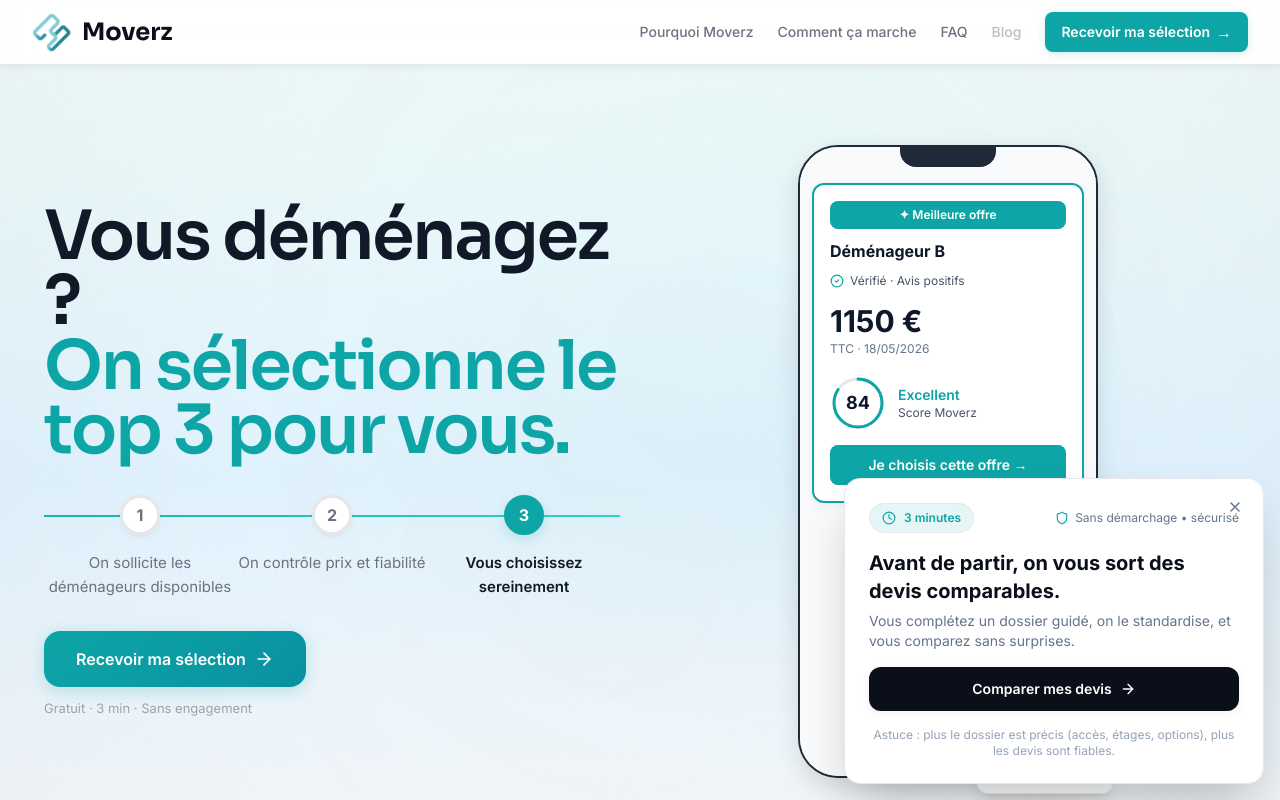
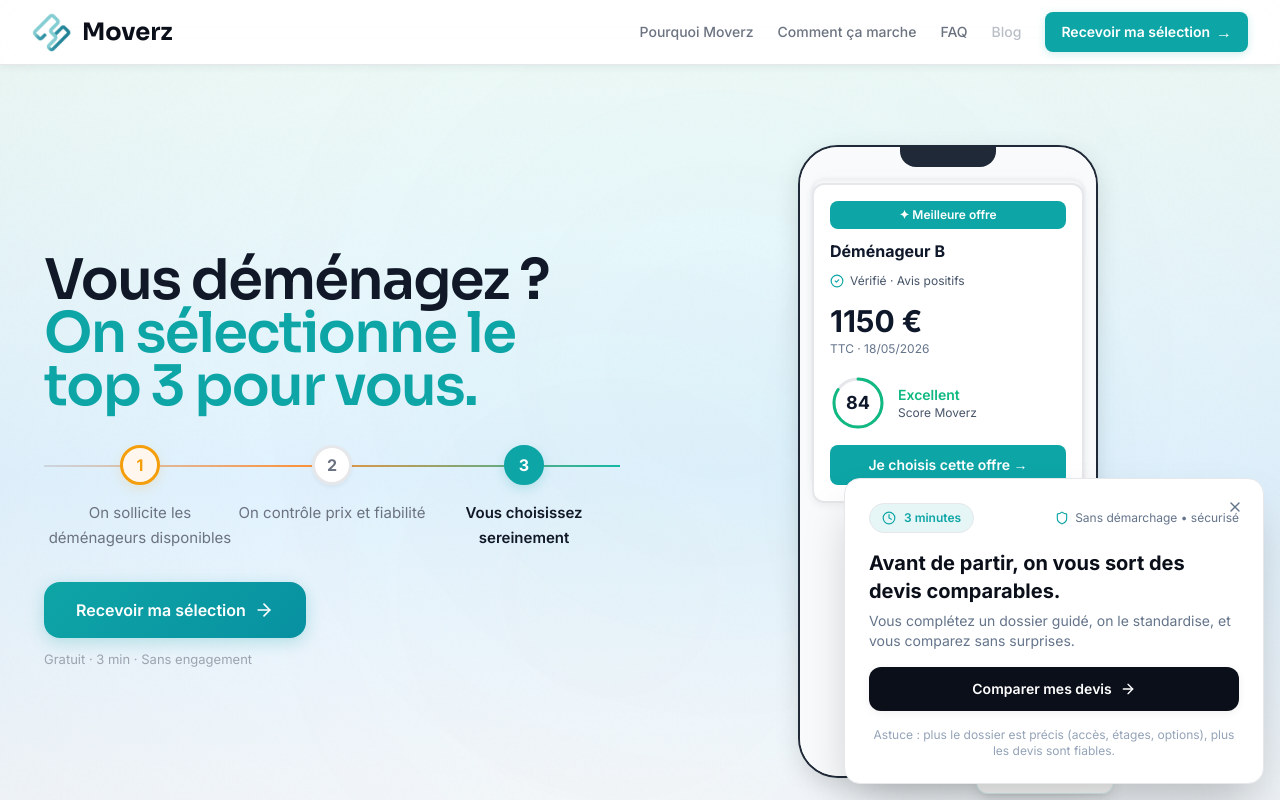
Before and after one commit to gdetaisne/moverz-fr, a Next.js app: page / in a window 1280 px wide. Shown: the top 800 px of the page. Built offline with nearby package versions, Linux system fonts and the light colour scheme.

Commit message:
✨ Hero refinements: H1 56px + orange touches (#F59E0B) + mock-up stack effect + green score

```diff
--- a/components/sections/HeroV4TwoColumn.tsx
+++ b/components/sections/HeroV4TwoColumn.tsx
@@ -90,9 +90,12 @@ export function HeroV4TwoColumn() {
               {/* Ligne horizontale background */}
               <div className="absolute top-4 left-0 right-0 h-[2px] bg-slate-200" />
 
-              {/* Ligne animée (progression) */}
+              {/* Ligne animée (progression) avec touche orange subtile */}
               <motion.div
-                className="absolute top-4 left-0 h-[2px] bg-gradient-to-r from-teal-500 to-teal-400"
+                className="absolute top-4 left-0 h-[2px]"
+                style={{
+                  background: "linear-gradient(to right, #CBD5E1 0%, #FB923C 45%, #14B8A6 100%)"
+                }}
                 initial={{ width: "0%" }}
                 animate={{ width: "100%" }}
                 transition={{ duration: 2, delay: 0.5, ease: [0.16, 1, 0.3, 1] }}
@@ -119,8 +122,8 @@ export function HeroV4TwoColumn() {
                       initial={{ scale: 0, backgroundColor: "#F3F4F6" }}
                       animate={{
                         scale: 1,
-                        backgroundColor: bold ? "#0EA5A6" : "#FFFFFF",
-                        borderColor: bold ? "#0EA5A6" : "#E5E7EB"
+                        backgroundColor: i === 0 ? "#FFF7ED" : (bold ? "#0EA5A6" : "#FFFFFF"),
+                        borderColor: i === 0 ? "#F59E0B" : (bold ? "#0EA5A6" : "#E5E7EB")
                       }}
                       transition={{
                         duration: 0.4,
@@ -129,7 +132,7 @@ export function HeroV4TwoColumn() {
                       }}
                       style={{
                         border: "2px solid",
-                        color: bold ? "#fff" : "#6B7280",
+                        color: i === 0 ? "#F59E0B" : (bold ? "#fff" : "#6B7280"),
                       }}
                     >
                       {num}
@@ -179,9 +182,9 @@ export function HeroV4TwoColumn() {
         >
           {/* COLONNE GAUCHE : Texte + CTA (col-span-6) */}
           <motion.div variants={staggerItem} className="lg:col-span-6 max-w-[580px]">
-            {/* H1 - Specs Ramp exactes */}
+            {/* H1 - Size optimisé */}
             <h1
-              className="font-heading text-[68px] leading-[0.95] font-semibold tracking-[-0.03em] mb-8"
+              className="font-heading text-[56px] leading-[0.95] font-semibold tracking-[-0.03em] mb-8"
               style={{ color: "#111827" }}
             >
               Vous déménagez ?
@@ -197,9 +200,12 @@ export function HeroV4TwoColumn() {
                 {/* Ligne horizontale background */}
                 <div className="absolute top-5 left-0 right-0 h-[2px] bg-slate-200" />
 
-                {/* Ligne animée (progression) */}
+                {/* Ligne animée (progression) avec touche orange subtile */}
                 <motion.div
-                  className="absolute top-5 left-0 h-[2px] bg-gradient-to-r from-teal-500 to-teal-400"
+                  className="absolute top-5 left-0 h-[2px]"
+                  style={{
+                    background: "linear-gradient(to right, #CBD5E1 0%, #FB923C 45%, #14B8A6 100%)"
+                  }}
                   initial={{ width: "0%" }}
                   animate={{ width: "100%" }}
                   transition={{ duration: 2.5, delay: 0.5, ease: [0.16, 1, 0.3, 1] }}
@@ -226,8 +232,8 @@ export function HeroV4TwoColumn() {
                         initial={{ scale: 0, backgroundColor: "#F3F4F6" }}
                         animate={{
                           scale: 1,
-                          backgroundColor: bold ? "#0EA5A6" : "#FFFFFF",
-                          borderColor: bold ? "#0EA5A6" : "#E5E7EB"
+                          backgroundColor: i === 0 ? "#FFF7ED" : (bold ? "#0EA5A6" : "#FFFFFF"),
+                          borderColor: i === 0 ? "#F59E0B" : (bold ? "#0EA5A6" : "#E5E7EB")
                         }}
                         transition={{
                           duration: 0.4,
@@ -236,8 +242,8 @@ export function HeroV4TwoColumn() {
                         }}
                         style={{
                           border: "3px solid",
-                          color: bold ? "#fff" : "#6B7280",
-                          boxShadow: bold ? "0 4px 12px rgba(14,165,166,0.2)" : "0 2px 4px rgba(0,0,0,0.05)"
+                          color: i === 0 ? "#F59E0B" : (bold ? "#fff" : "#6B7280"),
+                          boxShadow: i === 0 ? "0 4px 12px rgba(245,158,11,0.15)" : (bold ? "0 4px 12px rgba(14,165,166,0.2)" : "0 2px 4px rgba(0,0,0,0.05)")
                         }}
                       >
                         {num}
@@ -319,13 +325,43 @@ export function HeroV4TwoColumn() {
 
                   {/* Screen content */}
                   <div className="relative h-full w-full p-3 pt-9 pb-4 overflow-y-auto" style={{ background: "#F9FAFB" }}>
-                    {/* Contenu simplifié - 1 seule card visible */}
-                    <div
-                      className="rounded-xl border-2 p-4 shadow-sm space-y-2.5 bg-white"
-                      style={{
-                        borderColor: "#0EA5A6",
-                      }}
-                    >
+                    {/* Stack de 3 cards avec effet de profondeur */}
+                    <div className="relative">
+                      {/* Card C - Très en arrière (la plus floutée) */}
+                      <div
+                        className="absolute inset-0 -translate-y-2 rounded-xl border bg-white opacity-20 blur-[3px] pointer-events-none"
+                        style={{
+                          borderColor: "#CBD5E1",
+                          height: "95%",
+                        }}
+                      >
+                        <div className="p-3 space-y-2">
+                          <div className="h-6 bg-slate-200 rounded" />
+                          <div className="h-4 bg-slate-100 rounded w-3/4" />
+                        </div>
+                      </div>
+
+                      {/* Card A - Moyennement en arrière */}
+                      <div
+                        className="absolute inset-0 -translate-y-1 rounded-xl border bg-white opacity-40 blur-[1.5px] pointer-events-none"
+                        style={{
+                          borderColor: "#94A3B8",
+                          height: "97%",
+                        }}
+                      >
+                        <div className="p-3 space-y-2">
+                          <div className="h-6 bg-slate-200 rounded" />
+                          <div className="h-4 bg-slate-100 rounded w-2/3" />
+                        </div>
+                      </div>
+
+                      {/* Card B - Principale (Meilleure offre) - NETTE */}
+                      <div
+                        className="relative rounded-xl border-2 p-4 shadow-sm space-y-2.5 bg-white"
+                        style={{
+                          borderColor: "#E5E7EB",
+                        }}
+                      >
                       {/* Badge "Meilleure offre" */}
                       <div className="flex items-center justify-center py-1.5 rounded-lg" style={{ background: "#0EA5A6" }}>
                         <span className="text-xs font-semibold text-white">
@@ -357,7 +393,7 @@ export function HeroV4TwoColumn() {
                             <circle cx="28" cy="28" r="24" fill="none" stroke="#E5E7EB" strokeWidth="3" />
                             <circle
                               cx="28" cy="28" r="24" fill="none"
-                              stroke="#0EA5A6"
+                              stroke="#10B981"
                               strokeWidth="3"
                               strokeDasharray={`${24 * 2 * Math.PI * 0.84} ${24 * 2 * Math.PI}`}
                               strokeLinecap="round"
@@ -368,7 +404,7 @@ export function HeroV4TwoColumn() {
                           </div>
                         </div>
                         <div>
-                          <p className="text-sm font-semibold" style={{ color: "#0EA5A6" }}>Excellent</p>
+                          <p className="text-sm font-semibold" style={{ color: "#10B981" }}>Excellent</p>
                           <p className="text-xs text-slate-600">Score Moverz</p>
                         </div>
                       </div>
@@ -380,6 +416,7 @@ export function HeroV4TwoColumn() {
                       >
                         Je choisis cette offre →
                       </button>
+                      </div>
                     </div>
                   </div>
                 </div>
@@ -399,7 +436,7 @@ export function HeroV4TwoColumn() {
                 }}
               >
                 <div className="flex items-center gap-1.5">
-                  <div className="h-1.5 w-1.5 rounded-full" style={{ background: "#0EA5A6" }} />
+                  <div className="h-1.5 w-1.5 rounded-full" style={{ background: "#F59E0B" }} />
                   <span><strong style={{ color: "#0EA5A6" }}>3</strong> offres retenues</span>
                 </div>
               </motion.div>
```
